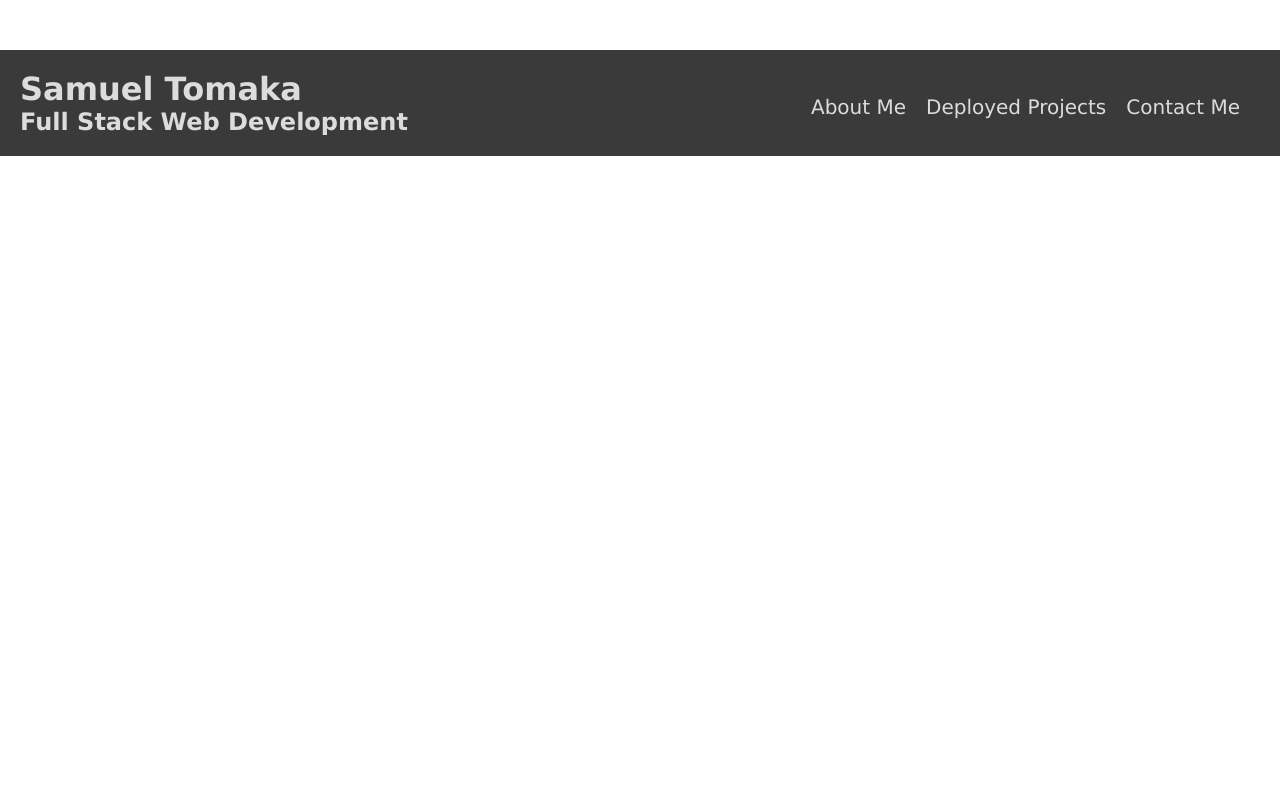
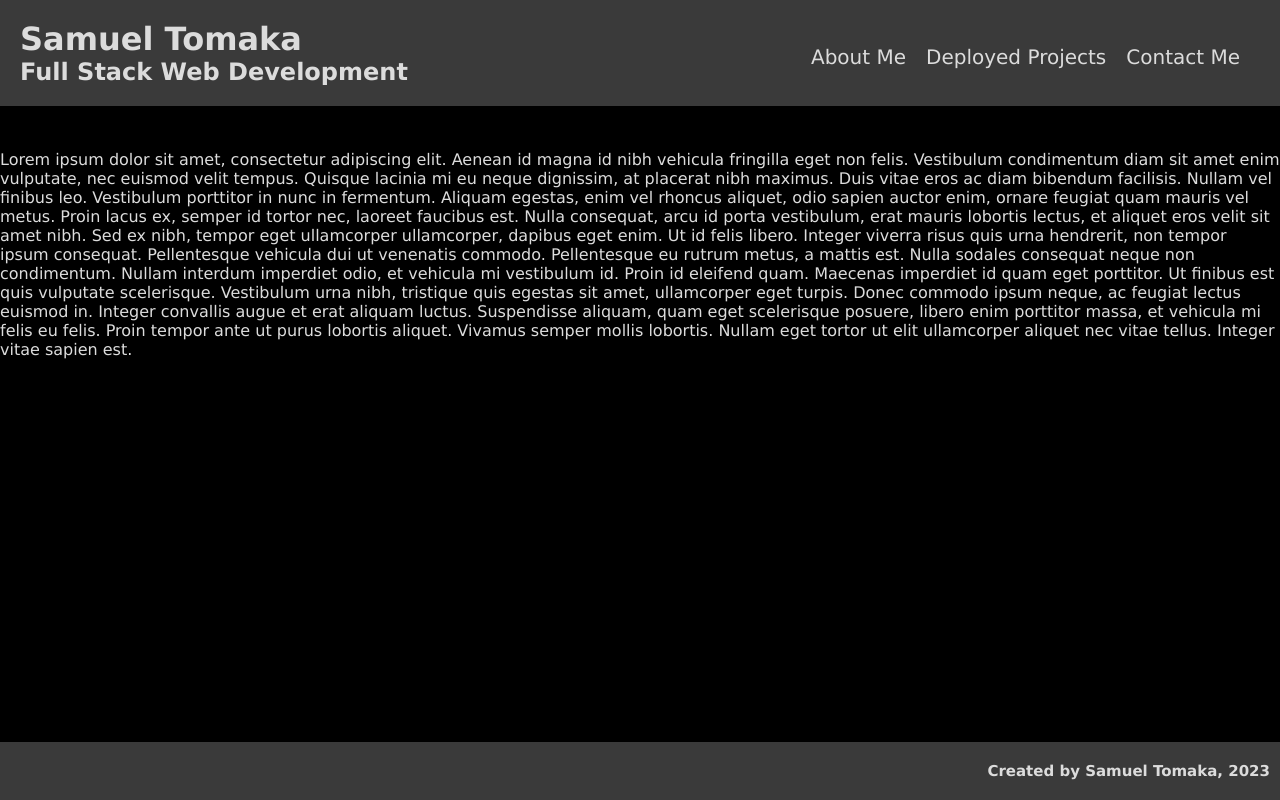
Before and after one commit to altavada/portfolio-with-react, a React (Create React App) app: page / in a window 1280 px wide. Shown: the top 800 px of the page. Built offline with nearby package versions, Linux system fonts and the light colour scheme.

Commit message:
sorting out positioning

```diff
--- a/src/App.js
+++ b/src/App.js
@@ -1,12 +1,14 @@
 import React from "react";
 import Header from "./components/Header";
 import Footer from "./components/Footer";
+import Section from "./components/Section";
 import "./styles/style.css";
 
 function App() {
   return (
     <body>
       <Header />
+      <Section />
       <Footer />
     </body>
   );
--- a/src/components/Footer.js
+++ b/src/components/Footer.js
@@ -1,6 +1,7 @@
 const styles = {
   footer: {
-    position: "static",
+    position: "absolute",
+    bottom: "0",
     textAlign: "left",
     marginTop: "50px",
     fontSize: "10px",
@@ -19,7 +20,7 @@ const styles = {
 function Footer() {
   return (
     <footer style={styles.footer}>
-      <h2 style={styles.content}>Created by Samuel Tomaka, 2022</h2>
+      <h2 style={styles.content}>Created by Samuel Tomaka, 2023</h2>
     </footer>
   );
 }
--- /dev/null
+++ b/src/components/Section.js
@@ -0,0 +1,39 @@
+const styles = {
+  main: {
+    paddingTop: "150px",
+  },
+};
+
+function Section() {
+  return (
+    <main style={styles.main}>
+      <p>
+        Lorem ipsum dolor sit amet, consectetur adipiscing elit. Aenean id magna
+        id nibh vehicula fringilla eget non felis. Vestibulum condimentum diam
+        sit amet enim vulputate, nec euismod velit tempus. Quisque lacinia mi eu
+        neque dignissim, at placerat nibh maximus. Duis vitae eros ac diam
+        bibendum facilisis. Nullam vel finibus leo. Vestibulum porttitor in nunc
+        in fermentum. Aliquam egestas, enim vel rhoncus aliquet, odio sapien
+        auctor enim, ornare feugiat quam mauris vel metus. Proin lacus ex,
+        semper id tortor nec, laoreet faucibus est. Nulla consequat, arcu id
+        porta vestibulum, erat mauris lobortis lectus, et aliquet eros velit sit
+        amet nibh. Sed ex nibh, tempor eget ullamcorper ullamcorper, dapibus
+        eget enim. Ut id felis libero. Integer viverra risus quis urna
+        hendrerit, non tempor ipsum consequat. Pellentesque vehicula dui ut
+        venenatis commodo. Pellentesque eu rutrum metus, a mattis est. Nulla
+        sodales consequat neque non condimentum. Nullam interdum imperdiet odio,
+        et vehicula mi vestibulum id. Proin id eleifend quam. Maecenas imperdiet
+        id quam eget porttitor. Ut finibus est quis vulputate scelerisque.
+        Vestibulum urna nibh, tristique quis egestas sit amet, ullamcorper eget
+        turpis. Donec commodo ipsum neque, ac feugiat lectus euismod in. Integer
+        convallis augue et erat aliquam luctus. Suspendisse aliquam, quam eget
+        scelerisque posuere, libero enim porttitor massa, et vehicula mi felis
+        eu felis. Proin tempor ante ut purus lobortis aliquet. Vivamus semper
+        mollis lobortis. Nullam eget tortor ut elit ullamcorper aliquet nec
+        vitae tellus. Integer vitae sapien est.
+      </p>
+    </main>
+  );
+}
+
+export default Section;
--- a/src/styles/style.css
+++ b/src/styles/style.css
@@ -3,3 +3,7 @@
     color: rgb(220, 220, 220);
     margin: 0px;
 }
+
+body {
+    background-color: black;
+}
```
